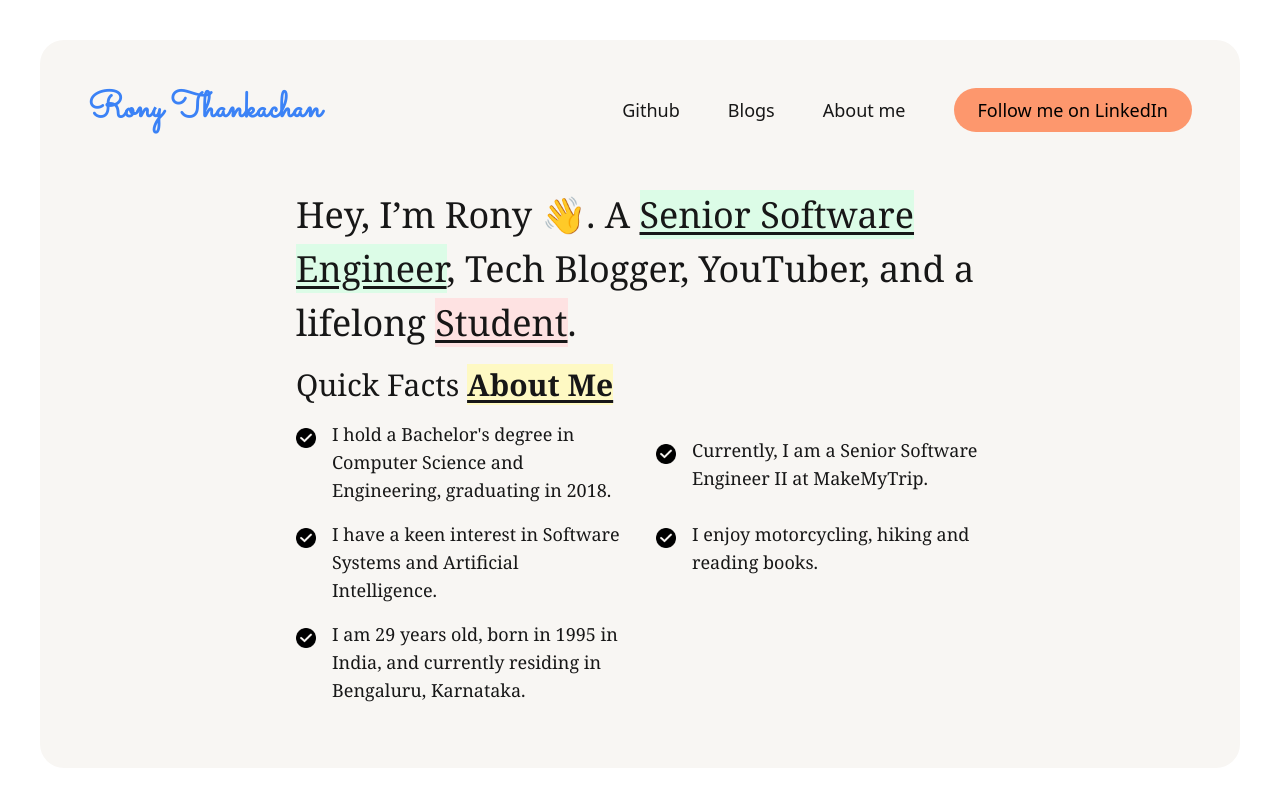
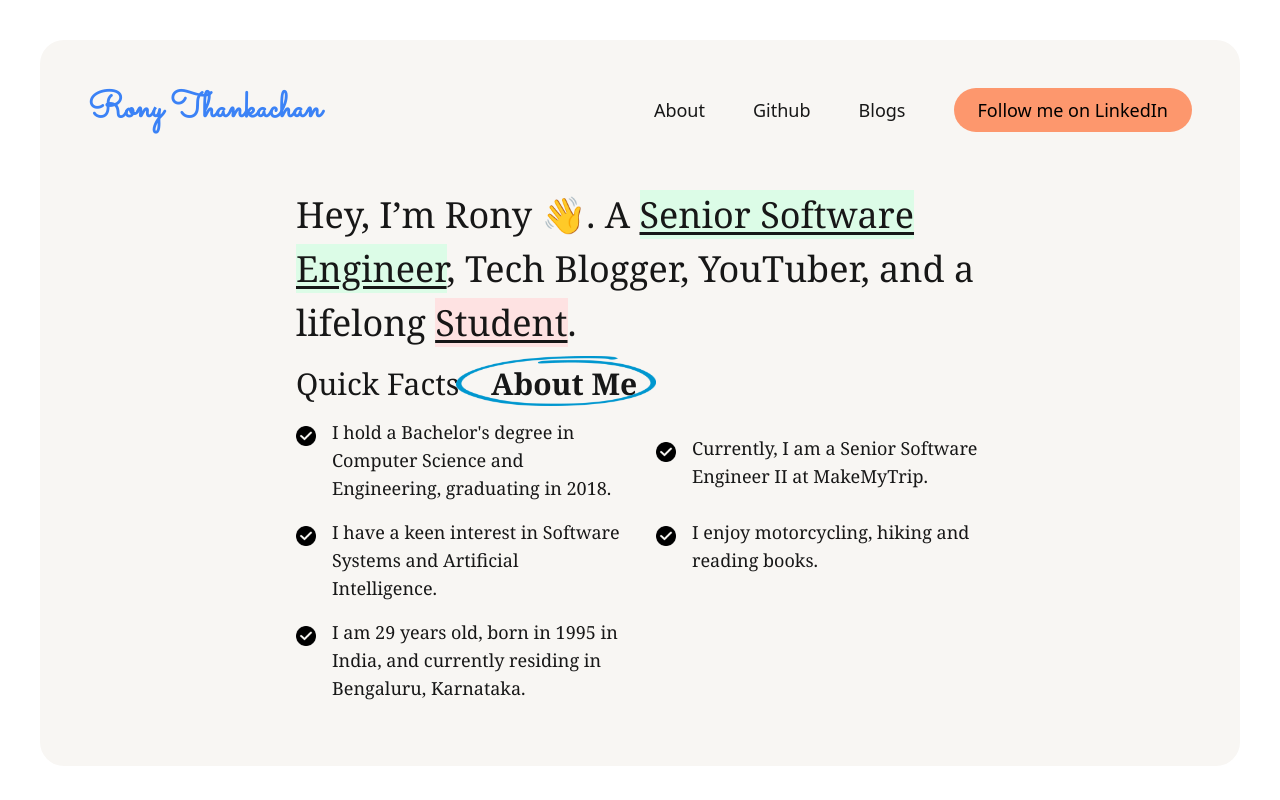
Before and after one commit to ronythankachan/ronythankachan.com, a Next.js app: page /about in a window 1280 px wide. Shown: the top 800 px of the page. Built offline with nearby package versions, Linux system fonts and the light colour scheme; a web font is replaced by a local one.

Commit message:
Style fixes

```diff
--- a/app/components/Footer.tsx
+++ b/app/components/Footer.tsx
@@ -124,7 +124,7 @@ const Footer = () => {
         isMobile ? "items-center text-center" : "lg:flex-row lg:justify-around"
       }`}
     >
-      <div className="flex flex-col items-center lg:items-start gap-2 mb-4 lg:mb-0">
+      <div className="flex flex-col items-center lg:items-start gap-2 mb-4 md:mt-16 lg:mb-0">
         <Link href="/" className="logo text-4xl">
           Rony Thankachan
         </Link>
--- a/app/components/Intro.tsx
+++ b/app/components/Intro.tsx
@@ -27,11 +27,18 @@ const AboutPageIntro = () => {
             </span>
             .
           </h1>
-          <h2 className="text-3xl leading-tight my-4">
+          <h2 className="text-2xl md:text-3xl leading-tight my-4 relative inline-block">
             Quick Facts{" "}
-            <span className="font-bold underline underline-offset-4 bg-yellow-100">
+            <span className="font-bold relative z-10 md:ml-4 p-2">
               About Me
             </span>
+            <Image
+              src="/circle.png"
+              alt="Circle"
+              width={140}
+              height={140}
+              className="absolute top-[-10px] left-32 md:left-40 transform z-20 md:w-[200px] md:h-[50px]"
+            />
           </h2>
           <ul className="list-none space-y-3 md:space-y-4 text-base md:text-lg md:grid md:grid-cols-2 md:gap-x-8">
             {facts.map((fact, index) => (
--- a/app/components/Navbar.tsx
+++ b/app/components/Navbar.tsx
@@ -61,6 +61,12 @@ const Navbar = () => {
         {/* Desktop Navigation */}
         <div className="flex items-center gap-12">
           <Link
+            href="/about"
+            className="text-lg hover:underline hover:underline-offset-4"
+          >
+            About
+          </Link>
+          <Link
             href="https://github.com/ronythankachan"
             className="text-lg hover:underline hover:underline-offset-4"
             target="_blank"
@@ -96,12 +102,7 @@ const Navbar = () => {
           >
             Blogs
           </Link>
-          <Link
-            href="/about"
-            className="text-lg hover:underline hover:underline-offset-4"
-          >
-            About me
-          </Link>
+
           <Link
             href="https://www.linkedin.com/in/ronythankachan/"
             target="_blank"
```
